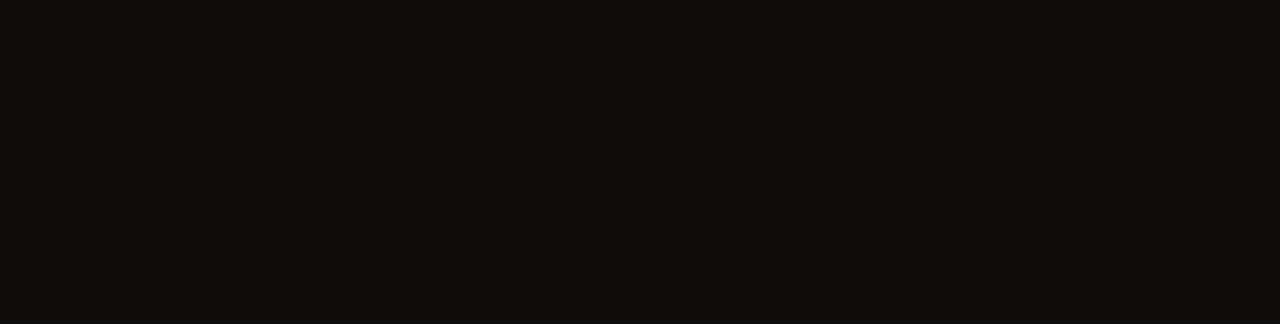
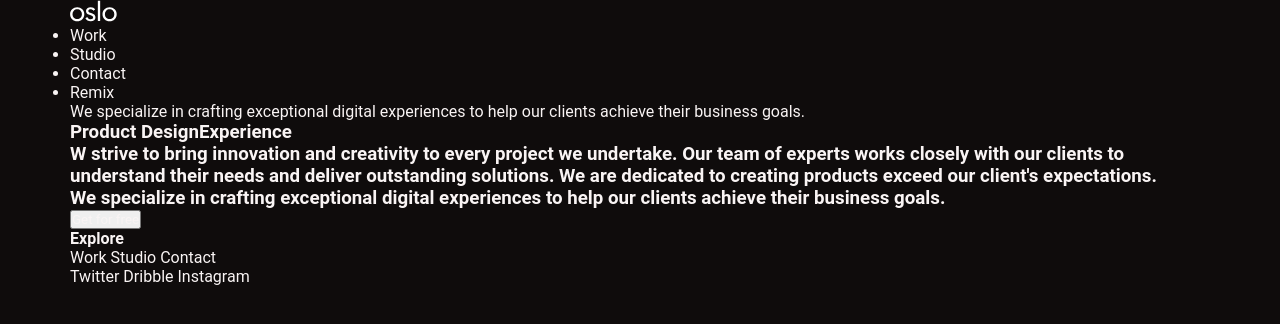
Before and after one commit to eu-pedro/Oslo, a plain HTML site: page index.html in a window 1280 px wide. Drawn offline with Linux system fonts and the light colour scheme.

Commit message:
estrutura html construída

```diff
--- a/index.html
+++ b/index.html
@@ -7,16 +7,82 @@
       href="https://fonts.googleapis.com/css2?family=Poppins:wght@200;300;400;500;600;700;800&display=swap"
       rel="stylesheet"
     />
-    <link rel="shortcut icon" href="assets/logo.png" type="image/x-icon">
+    <link rel="shortcut icon" href="assets/logo.png" type="image/x-icon" />
     <meta charset="UTF-8" />
     <meta http-equiv="X-UA-Compatible" content="IE=edge" />
     <meta name="viewport" content="width=device-width, initial-scale=1.0" />
-    <link rel="stylesheet" href="styles/style.css">
+    <link rel="stylesheet" href="styles/style.css" />
     <title>Oslo</title>
   </head>
   <body>
     <section class="container">
+      <header>
+        <nav>
+          <img src="assets/icon.svg" alt="ícone oslo" />
 
+          <ul>
+            <li>Work</li>
+            <li>Studio</li>
+            <li>Contact</li>
+            <li>Remix</li>
+          </ul>
+        </nav>
+      </header>
+
+      <main>
+        <section>
+          <p>
+            We specialize in crafting exceptional digital experiences to help
+            our clients achieve their business goals.
+          </p>
+          <h1>Product DesignExperience</h1>
+        </section>
+
+        <figure>
+          <div class="slot1"></div>
+          <div class="slot2"></div>
+          <div class="slot3"></div>
+          <div class="slot4"></div>
+        </figure>
+
+        <div class="box-info">
+          <h3>
+            W strive to bring innovation and creativity to every project we
+            undertake. Our team of experts works closely with our clients to
+            understand their needs and deliver outstanding solutions. We are
+            dedicated to creating products exceed our client's expectations.
+          </h3>
+        </div>
+
+        <figure></figure>
+
+        <footer>
+          <section class="footer-left">
+            <h3>
+              We specialize in crafting exceptional digital experiences to help
+              our clients achieve their business goals.
+            </h3>
+
+            <button>Get for free</button>
+          </section>
+
+          <section class="footer-right">
+            <h4>Explore</h4>
+            <div class="content">
+              <div class="content-left">
+                <span>Work</span>
+                <span>Studio</span>
+                <span>Contact</span>
+              </div>
+              <div class="content-right">
+                <span>Twitter</span>
+                <span>Dribble</span>
+                <span>Instagram</span>
+              </div>
+            </div>
+          </section>
+        </footer>
+      </main>
     </section>
 
     <script src="js/script.js"></script>
--- a/styles/style.css
+++ b/styles/style.css
@@ -3,6 +3,7 @@
   padding: 0;
   box-sizing: border-box;
   font-family: 'Roboto', sans-serif;
+  color: var(--white);
 }
 
 :root {
```
Also changed, not shown: assets/icon.svg (added), images/image-box-info.jpg (added), images/slot1.png (added), images/slot2.jpg (added), images/slot3.jpg (added), images/slot4.jpg (added), images/slot5.jpg (added).
